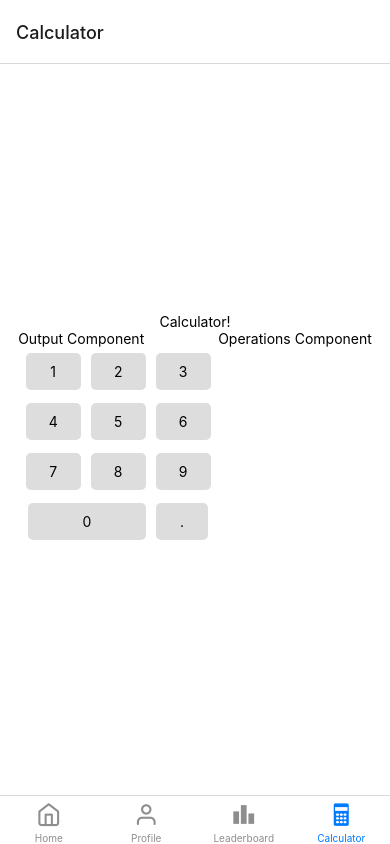
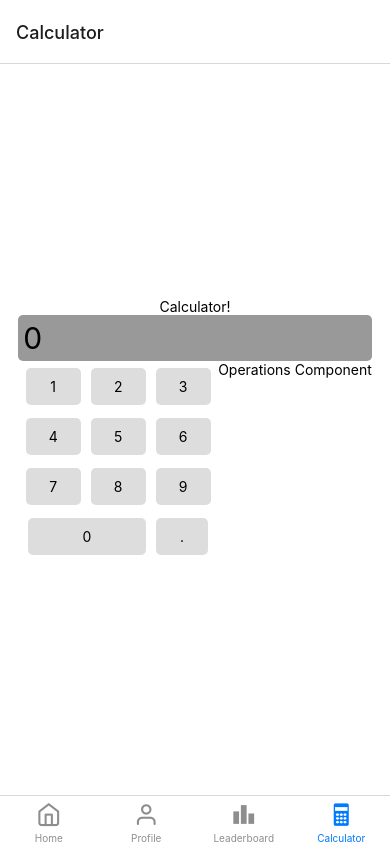
Before and after one commit to jamesocana6/expo-app-test, a React Native app: screen /Calculator in a window 390 px wide. Built offline with nearby package versions, Linux system fonts and the light colour scheme.

Commit message:
calculator area redesigned

```diff
--- a/src/components/Output.js
+++ b/src/components/Output.js
@@ -1,10 +1,10 @@
 import React from "react";
 import { Text, View, StyleSheet, TouchableHighlight } from "react-native";
 
-const Output = () => {
+const Output = ({equation}) => {
     return (
-        <View>
-            <Text>Output Component</Text>
+        <View style={styles.output}>
+            <Text style={{fontSize: 30,}}>{equation}</Text>
         </View>
     )
 }
@@ -16,6 +16,12 @@ const styles = StyleSheet.create({
       alignItems: 'center',
       justifyContent: 'center',
     },
+    output: {
+        textAlign: "right",
+        backgroundColor: "#999999",
+        padding: 5,
+        borderRadius: 5,
+    },
   });
 
 export default Output;
--- a/src/pages/Calculator.js
+++ b/src/pages/Calculator.js
@@ -1,20 +1,23 @@
-import React from "react";
+import React, { useState } from "react";
 import { StyleSheet, Text, View } from "react-native";
 import NumberSquares from "../components/NumberSquares"
 import Operations from "../components/Operations";
 import Output from "../components/Output";
 
 const Calculator = () => {
+
+    const [equation, setEquation] = useState(0)
+
     return (
         <View style={styles.container}>
             <Text>Calculator!</Text>
             <View style={[styles.calculator]}>
+                <Output equation={equation}/>
                 <View style={[styles.numAndOutput]}>
-                    <Output/>
                     <NumberSquares/>
-                </View>
-                <View style={[styles.operations]}>
-                    <Operations/>
+                    <View style={[styles.operations]}>
+                        <Operations/>
+                    </View>
                 </View>
             </View>
         </View>
@@ -29,10 +32,10 @@ const styles = StyleSheet.create({
         justifyContent: 'center',
     },
     calculator: {
-        flexDirection: "row",
+        flexDirection: "column",
     },
     numAndOutput: {
-        flexDirection: "column",
+        flexDirection: "row",
     },
     operations: {
         flexDirection: "column",
```
